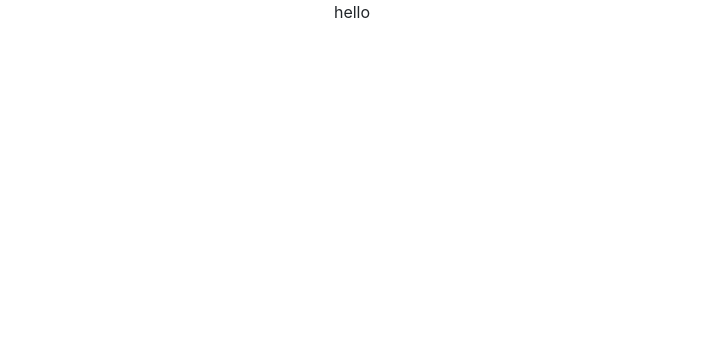
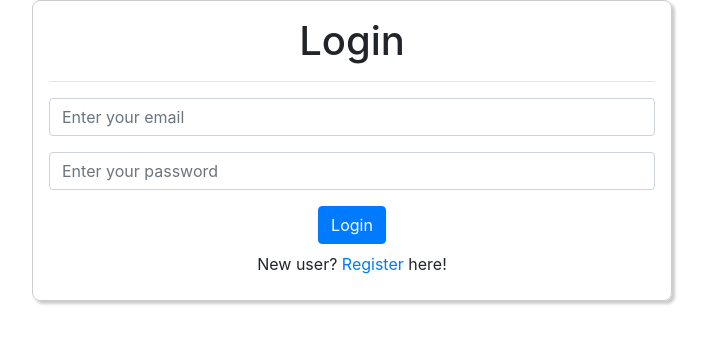
Before and after one commit to jf-rohitpandit/MyBlogClient, a React (Create React App) app: page /login in a window 1280 px wide. Shown: the top 344 px of the page, without its empty margins (288-995 px from the left). Built offline with nearby package versions, Linux system fonts and the light colour scheme.

Commit message:
adds login page

```diff
--- a/package.json
+++ b/package.json
@@ -9,6 +9,7 @@
     "react": "^17.0.2",
     "react-dom": "^17.0.2",
     "react-redux": "^7.2.4",
+    "react-router-dom": "^5.2.0",
     "react-scripts": "4.0.3",
     "redux": "^4.1.0",
     "redux-devtools-extension": "^2.13.9",
--- a/src/App.js
+++ b/src/App.js
@@ -1,8 +1,18 @@
-import './bootstrap.min.css';
+import React from 'react';
+import { BrowserRouter as Router, Route, Switch, Link } from 'react-router-dom';
 import './App.css';
+import Login from './screens/login/Login';
 
 function App() {
-	return <div className='App'>hello</div>;
+	return (
+		<div className='App'>
+			<Router>
+				<Switch>
+					<Route path='/login' component={Login} />
+				</Switch>
+			</Router>
+		</div>
+	);
 }
 
 export default App;
--- a/src/index.js
+++ b/src/index.js
@@ -1,6 +1,7 @@
 import React from 'react';
 import ReactDOM from 'react-dom';
 import './index.css';
+import './bootstrap.min.css';
 import App from './App';
 
 ReactDOM.render(
--- /dev/null
+++ b/src/screens/login/Login.js
@@ -0,0 +1,47 @@
+import React, { useState } from 'react';
+import { Link } from 'react-router-dom';
+import classes from './Login.module.css';
+
+const Login = () => {
+	const [email, setEmail] = useState('');
+	const [password, setPassword] = useState('');
+
+	const onSubmit = (e) => {
+		e.preventDefault();
+
+		console.log(email, password);
+	};
+
+	return (
+		<div className={`container ` + classes.pageLook}>
+			<form className={classes.formLook} onSubmit={onSubmit}>
+				<h1>Login</h1>
+				<hr />
+				<input
+					type='text'
+					placeholder='Enter your email'
+					className='form-control my-3'
+					value={email}
+					onChange={(e) => setEmail(e.target.value)}
+					required
+				/>
+				<input
+					type='password'
+					placeholder='Enter your password'
+					className='form-control my-3'
+					value={password}
+					onChange={(e) => setPassword(e.target.value)}
+					required
+				/>
+				<button type='submit' className='btn btn-primary'>
+					Login
+				</button>
+				<p className='my-2'>
+					New user? <Link to='#'>Register</Link> here!
+				</p>
+			</form>
+		</div>
+	);
+};
+
+export default Login;
--- /dev/null
+++ b/src/screens/login/Login.module.css
@@ -0,0 +1,13 @@
+.pageLook {
+	display: flex;
+	flex-direction: column;
+	align-items: center;
+}
+
+.formLook {
+	padding: 1rem;
+	width: 40rem;
+	border: 1px solid #ccc;
+	border-radius: 0.5rem;
+	box-shadow: 3px 3px 3px #ccc;
+}
```
Also changed, not shown: 1 other file (tests, documents, lock files or other folders).
